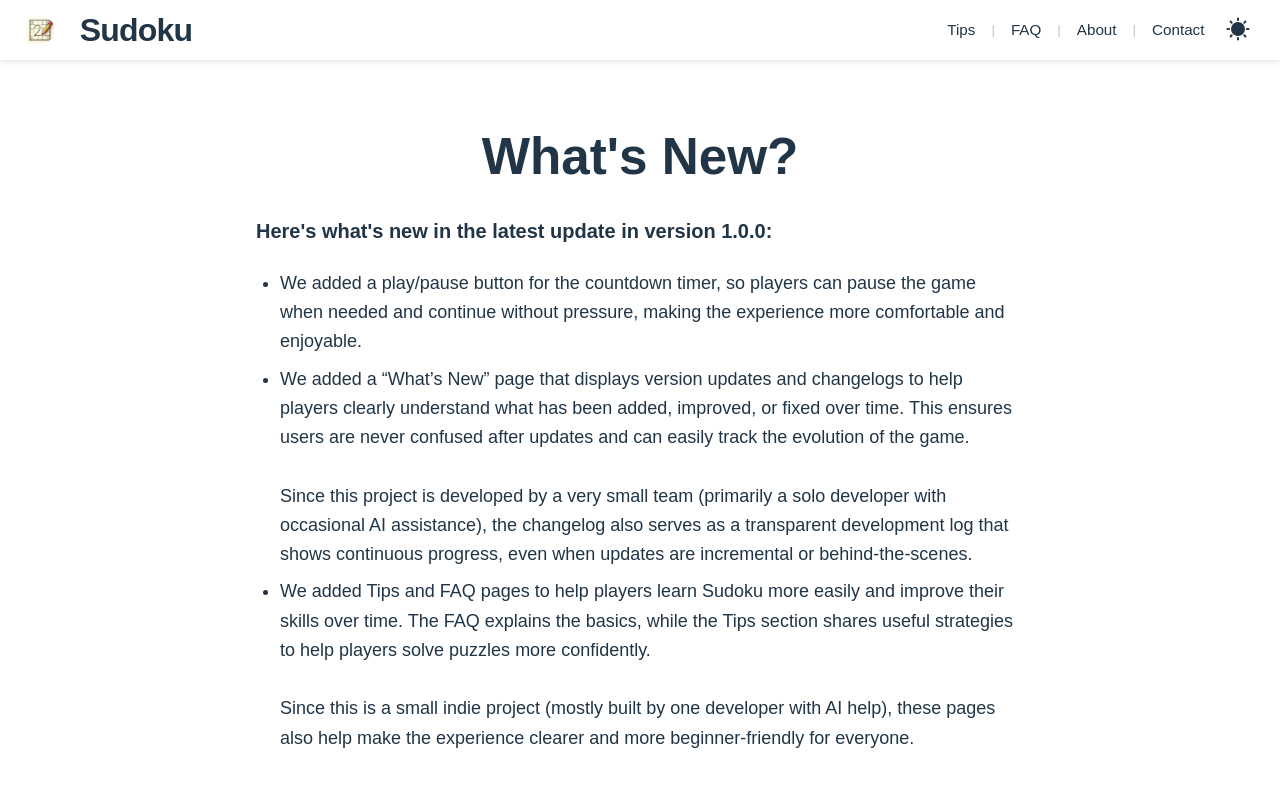
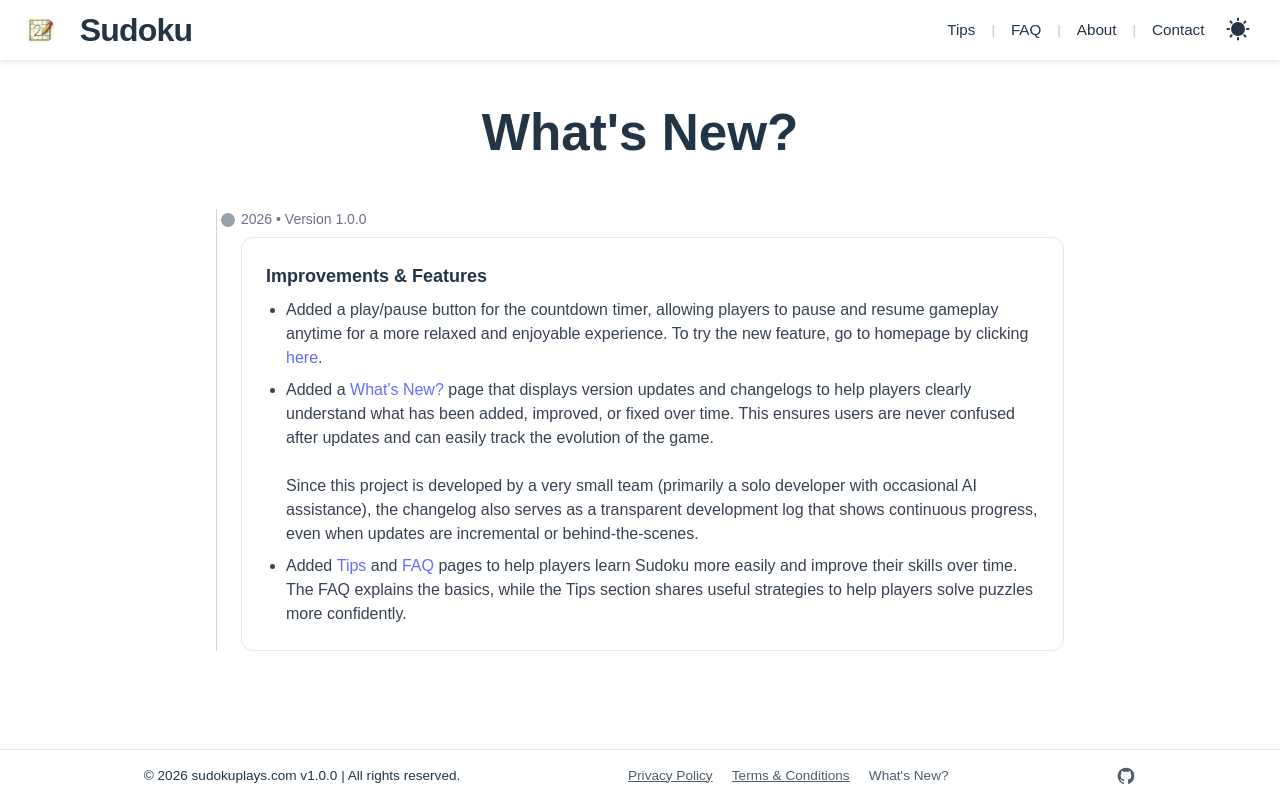
Before and after one commit to kiranofans/sudoku_game, a React (Vite) app: page /changeLog in a window 1280 px wide. Built offline with nearby package versions, Linux system fonts and the light colour scheme; a small style sheet from the web is missing.

Commit message:
UI: modifed what's new content

```diff
--- a/src/pages/ChangeLog.tsx
+++ b/src/pages/ChangeLog.tsx
@@ -2,31 +2,66 @@ import React from 'react';
 import { Link } from 'react-router-dom';
 import Layout from '@/components/Layout';
 
+
 const ChangeLog: React.FC = () => {
     return (
         <Layout>
-            <main className="sudoku-app" style={{ width: '100%', padding: '6rem 2rem 6rem', maxWidth: '900px', textAlign: 'left', margin: '0 auto', flex: '1 0 auto' }}>
-                <h1 className="text-3xl font-bold text-center mt-6 mb-8 dark:text-white">What's New?</h1>
-                <div className="text-left space-y-6 text-lg leading-relaxed max-w-3xl mx-auto">
-                    <h3 className='text-xl font-bold dark:text-white'>
-                        Here's what's new in the latest update in version 1.0.0:
-                    </h3>
-                    <ul className="list-disc pl-6 space-y-2 text-md">
-                        <li><span>We added a play/pause button for the countdown timer, so players can pause the game when needed and continue without pressure, making the experience more comfortable and enjoyable.</span></li>
-                        <li><span>We added a “What’s New” page that displays version updates and changelogs to help players clearly understand what has been added, improved, or fixed over time. This ensures users are never confused after updates and can easily track the evolution of the game.
+            <main className="w-full max-w-4xl mx-auto px-6 py-24 text-left flex-1">
 
-                            <br /><br />Since this project is developed by a very small team (primarily a solo developer with occasional AI assistance), the changelog also serves as a transparent development log that shows continuous progress, even when updates are incremental or behind-the-scenes.</span></li>
-                        <li><span>We added Tips and FAQ pages to help players learn Sudoku more easily and
-                            improve their skills over time. The FAQ explains the basics, while the
-                            Tips section shares useful strategies to help players solve puzzles more confidently.
+                {/* Title */}
+                <h1 className="text-3xl font-bold text-center mb-12 dark:text-white">
+                    What's New?
+                </h1>
 
-                            <br /><br />Since this is a small indie project (mostly built by one developer with AI help),
-                            these pages also help make the experience clearer and more beginner-friendly for everyone.</span></li>
-                    </ul>
+                {/* Timeline container */}
+                <div className="relative border-l border-gray-300 dark:border-gray-700 pl-6 space-y-10">
+
+                    {/* Version 1.0.0 */}
+                    <div className="relative">
+
+                        {/* Dot */}
+                        <div className="absolute -left-[20px] top-1 w-3.5 h-3.5 rounded-full bg-gray-400 dark:bg-gray-300"></div>
+
+                        {/* Date */}
+                        <p className="text-sm text-gray-500 dark:text-gray-400 mb-2">
+                            2026 • Version 1.0.0
+                        </p>
+
+                        {/* Card */}
+                        <div className="rounded-xl border border-gray-200 dark:border-gray-700 p-6 space-y-6">
+
+                            <div>
+                                <h3 className="text-lg font-semibold dark:text-white mb-2">
+                                    Improvements & Features
+                                </h3>
+
+                                <ul className="list-disc pl-5 space-y-2 text-gray-700 dark:text-gray-300">
+                                    <li>
+                                        Added a play/pause button for the countdown timer, allowing players to pause and resume gameplay anytime for a more relaxed and enjoyable experience.
+                                        To try the new feature, go to homepage by clicking <Link to="/" className="underline hover:text-blue-500">here</Link>.
+                                    </li>
+
+                                    <li>
+                                        Added a <Link to="/changeLog" className="underline hover:text-blue-500">What's New?</Link> page that displays version updates and changelogs to help players clearly understand what has been added, improved, or fixed over time. This ensures users are never confused after updates and can easily track the evolution of the game.
+
+                                        <br /><br />
+
+                                        Since this project is developed by a very small team (primarily a solo developer with occasional AI assistance), the changelog also serves as a transparent development log that shows continuous progress, even when updates are incremental or behind-the-scenes.
+                                    </li>
+
+                                    <li>
+                                        Added <Link to="/sudokuTips" className="underline hover:text-blue-500">Tips</Link> and <Link to="/sudokuTips" className="underline hover:text-blue-500">FAQ</Link> pages to help players learn Sudoku more easily and improve their skills over time. The FAQ explains the basics, while the Tips section shares useful strategies to help players solve puzzles more confidently.
+                                    </li>
+                                </ul>
+                            </div>
+
+                        </div>
+                    </div>
+
                 </div>
             </main>
-        </Layout >
+        </Layout>
     );
-}
+};
 
 export default ChangeLog;
```
